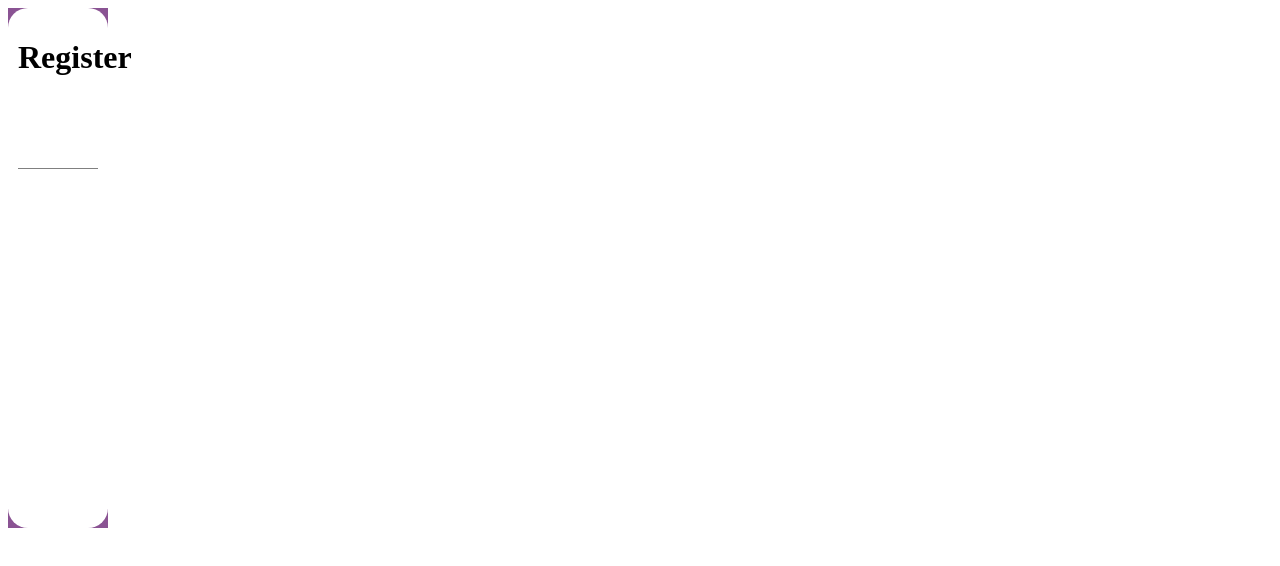
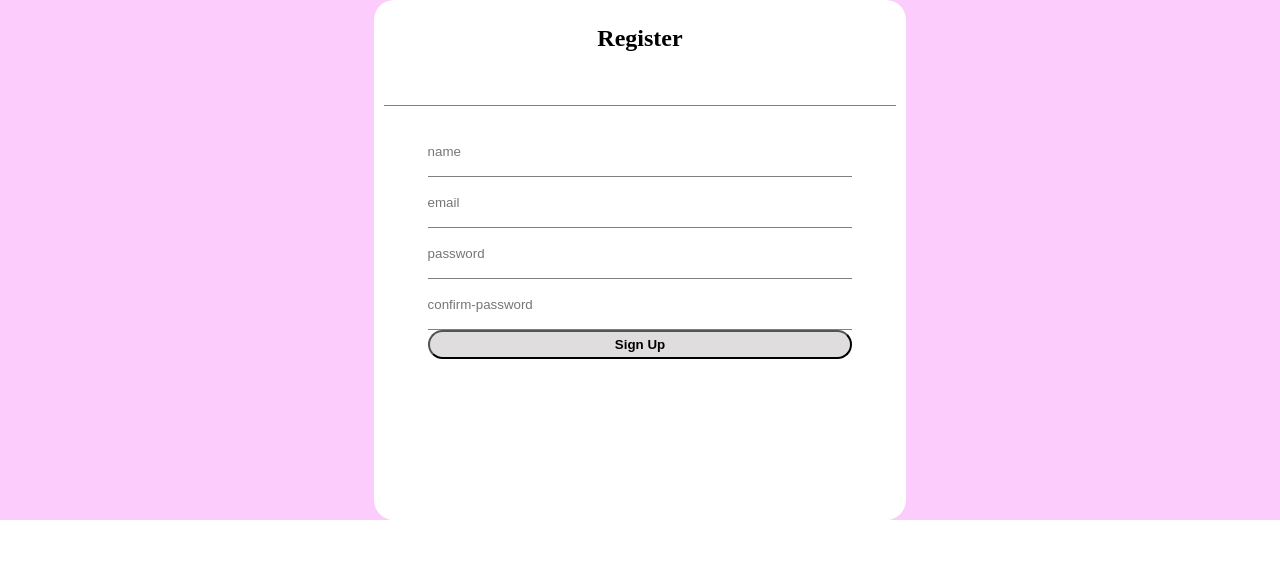
Before and after one commit to Ifeoluranmi/ACA_FE-REG-FORM, a plain HTML site: page login.html in a window 1280 px wide. Drawn offline with Linux system fonts and the light colour scheme.

Commit message:
new commit

```diff
--- a/login.html
+++ b/login.html
@@ -3,18 +3,30 @@
 <head>
     <meta charset="UTF-8">
     <meta name="viewport" content="width=device-width, initial-scale=1.0">
-    <link rel="stylesheet" href="style.css">
+    <link rel="stylesheet" href="new.css">
+
     <title>login form</title>
 
 </head>
 <body>
     <main>
-        <form action="">
+        <section class="container">
             <!--Header feature-->
             <header>
                 <h1>Register</h1>
             </header>
-        </form>
+
+        <form action="">
+            <!--form body-->
+
+                <input type="text" placeholder="name">
+                <input type="email" placeholder="email">
+                <input type="password" placeholder="password">
+                <input type="password" placeholder="confirm-password">
+                <button>Sign Up</button>
+
+            </form>
+        </section>
     </main>
 </body>
 </html>
--- /dev/null
+++ b/new.css
@@ -0,0 +1,56 @@
+*{
+    margin: 0;
+    padding: 0;
+}
+
+main{
+    width: 100%;
+    background-color: rgb(252, 204, 252);
+}
+
+.container{
+    width: 40%;
+    height: 500px;
+    margin: auto;
+    padding: 10px;
+    border-radius: 20px;
+    background-color: white;
+}
+
+header{
+    width: 100%;
+    height: 80px;
+    border-bottom: 1px solid grey;
+}
+
+h1{
+    text-align: center;
+    margin-top: 15px;
+}
+
+form {
+    padding: 20px;
+}
+
+input {
+    width: 90%;
+    height: 30px;
+    margin-bottom: 3px;
+    outline: none;
+    border: 0;
+    border-bottom: 1px solid gray;
+    padding: 10px 0;
+    display: block;
+    margin: auto;
+}
+
+button {
+    width: 90%;
+    font-weight: bold;
+    padding: 5px;
+    border-radius: 20px;
+    background-color: rgb(223, 221, 221);
+    margin-top: 10px;
+    display: block;
+    margin: auto;
+}
--- a/style.css
+++ b/style.css
@@ -1,5 +1,6 @@
 * {
-
+    margin: 0;
+    padding: 0;
 }
 
 main {
@@ -7,7 +8,7 @@ main {
     background-color:  rgb(138, 83, 147);
 }
 
-form {
+.container {
     width: 80%;
     height: 500px;
     margin: auto;
```
